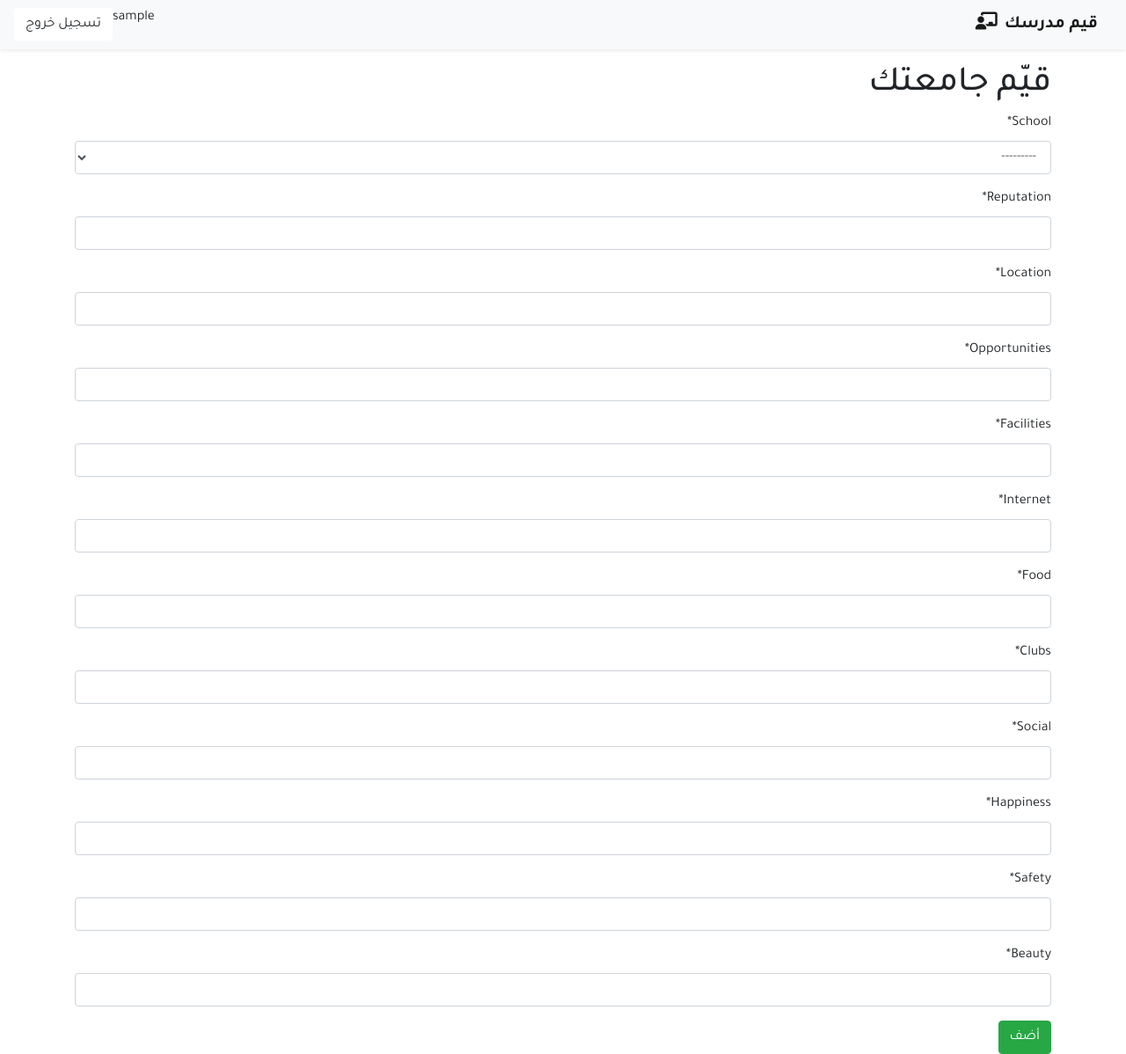
After one commit to MahmoudMousaHamad/profdjango, a Django app: page /rate_school in a window 1280 px wide. The commit adds this page. Shown: the whole page at 88% size. Run offline with Django 3.2, Linux system fonts and the light colour scheme; the visitor is signed in with stand-in values (Sample User, id 1); data that the repository does not hold is empty; some libraries are stand-ins or nearby versions.

Commit message:
added rating forms with user auth

```diff
--- a/profrate/admin.py
+++ b/profrate/admin.py
@@ -1,6 +1,7 @@
 from django.contrib import admin
-from .models import School, Prof
+from .models import School, Prof, SchoolRating
 
 # Register your models here.
 admin.site.register(School)
 admin.site.register(Prof)
+admin.site.register(SchoolRating)
--- a/profrate/forms.py
+++ b/profrate/forms.py
@@ -1,7 +1,7 @@
 from django import forms
 from django.contrib.auth.forms import UserCreationForm
 from django.contrib.auth.models import User
-from .models import Prof, School
+from .models import Prof, School, ProfRating, SchoolRating
 from django.forms import ModelForm
 
 # Add your forms here
@@ -25,3 +25,17 @@ class AddSchoolForm(ModelForm):
     class Meta:
         model = School
         exclude = ['created_date']
+
+
+class RateProf(ModelForm):
+    class Meta:
+        model = ProfRating
+        exclude = ['user', 'created_date',
+                   'comment', 'grade', 'likes_num', 'dislikes_num']
+
+
+class RateSchool(ModelForm):
+    class Meta:
+        model = SchoolRating
+        exclude = ['user', 'created_date',
+                   'comment', 'grade', 'likes_num', 'dislikes_num']
--- a/profrate/models.py
+++ b/profrate/models.py
@@ -91,10 +91,49 @@ class ProfRating(models.Model):
     textbook_req = models.BooleanField(default=True)
     comment = models.TextField()
     grade = models.CharField(max_length=1, choices=LETTER_GRADES)
-    likes_num = models.IntegerField(validators=[MinValueValidator(0)],)
-    dislikes_num = models.IntegerField(validators=[MinValueValidator(0)],)
+    likes_num = models.IntegerField(
+        validators=[MinValueValidator(0)], default=0)
+    dislikes_num = models.IntegerField(
+        validators=[MinValueValidator(0)], default=0)
 
     created_date = models.DateTimeField(default=timezone.now)
 
     def __str__(self):
-        return "Rating of " + self.prof.__str__ + " by " + self.user.__str__
+        return "Rating of " + self.prof.first_name + self.prof.last_name + " by " + self.user.username
+
+
+class SchoolRating(models.Model):
+    school = models.ForeignKey(School, on_delete=models.CASCADE)
+    user = models.ForeignKey(User, on_delete=models.CASCADE)
+    reputation = models.FloatField(
+        validators=[MinValueValidator(0.0), MaxValueValidator(5.0)],)
+    location = models.FloatField(
+        validators=[MinValueValidator(0.0), MaxValueValidator(5.0)],)
+    opportunities = models.FloatField(
+        validators=[MinValueValidator(0.0), MaxValueValidator(5.0)],)
+    facilities = models.FloatField(
+        validators=[MinValueValidator(0.0), MaxValueValidator(5.0)],)
+    internet = models.FloatField(
+        validators=[MinValueValidator(0.0), MaxValueValidator(5.0)],)
+    food = models.FloatField(
+        validators=[MinValueValidator(0.0), MaxValueValidator(5.0)],)
+    clubs = models.FloatField(
+        validators=[MinValueValidator(0.0), MaxValueValidator(5.0)],)
+    social = models.FloatField(
+        validators=[MinValueValidator(0.0), MaxValueValidator(5.0)],)
+    happiness = models.FloatField(
+        validators=[MinValueValidator(0.0), MaxValueValidator(5.0)],)
+    safety = models.FloatField(
+        validators=[MinValueValidator(0.0), MaxValueValidator(5.0)],)
+    beauty = models.FloatField(
+        validators=[MinValueValidator(0.0), MaxValueValidator(5.0)],)
+    comment = models.TextField()
+    grade = models.CharField(max_length=1, choices=LETTER_GRADES)
+    likes_num = models.IntegerField(
+        validators=[MinValueValidator(0)], default=0)
+    dislikes_num = models.IntegerField(
+        validators=[MinValueValidator(0)], default=0)
+    created_date = models.DateTimeField(default=timezone.now)
+
+    def __str__(self):
+        return "Rating of " + self.school.name + " by " + self.user.username
--- a/profrate/urls.py
+++ b/profrate/urls.py
@@ -1,9 +1,11 @@
 from django.urls import path, include
-from .views import index, addSchool, addProf, register
+from .views import index, addSchool, addProf, register, rateSchool, rateProf
 urlpatterns = [
     path('', index, name="index"),
     path('add_school', addSchool, name="addSchool"),
+    path('rate_school', rateSchool, name="rateSchool"),
     path('add_prof', addProf, name="addProf"),
+    path('rate_prof', rateProf, name="rateProf"),
     path('register', register, name="register"),
     path('', include("django.contrib.auth.urls")),
 ]
--- a/profrate/views.py
+++ b/profrate/views.py
@@ -1,7 +1,10 @@
 from django.shortcuts import render, redirect
 from django.http import HttpResponse
 from django.utils.translation import gettext as _
-from .forms import RegisterForm, AddSchoolForm, AddProfForm
+from .forms import RegisterForm, AddSchoolForm, AddProfForm, RateProf, RateSchool
+from django.contrib.auth.models import User
+from django.conf import settings
+
 
 # Create your views here.
 
@@ -28,25 +31,65 @@ def register(request):
 
 def addSchool(request):
     title = "أضف جامعة"
-    if (request.method == 'POST'):
-        school = AddSchoolForm(request.POST)
+    if (request.user.is_authenticated):
+        if (request.method == 'POST'):
+            school = AddSchoolForm(request.POST)
 
-        if school.is_valid():
-            school.save()
-            return redirect('/')
-    elif request.method == 'GET':
-        school = AddSchoolForm()
-        return render(request, 'school/add-school.html', context={'title': title, 'school': school})
+            if school.is_valid():
+                school.save()
+                return redirect('/')
+
+        elif request.method == 'GET':
+            school = AddSchoolForm()
+            return render(request, 'school/add-school.html', context={'title': title, 'school': school})
+    else:
+        return redirect('%s?next=%s' % (settings.LOGIN_URL, request.path))
 
 
 def addProf(request):
     title = "أضف مدرس"
-    if (request.method == 'POST'):
-        school = AddProfForm(request.POST)
+    if (request.user.is_authenticated):
+        if (request.method == 'POST'):
+            school = AddProfForm(request.POST)
 
-        if school.is_valid():
-            school.save()
-            return redirect('/')
-    elif request.method == 'GET':
-        prof = AddProfForm()
-        return render(request, 'prof/add-prof.html', context={'title': title, 'form': prof})
+            if school.is_valid():
+                school.save()
+                return redirect('/')
+
+        elif request.method == 'GET':
+            prof = AddProfForm()
+            return render(request, 'prof/add-prof.html', context={'title': title, 'form': prof})
+    else:
+        return redirect('%s?next=%s' % (settings.LOGIN_URL, request.path))
+
+
+def rateProf(request):
+    if (request.user.is_authenticated):
+        title = "قيّم مدرسك"
+        if (request.method == 'POST'):
+            rating = RateProf(request.POST)
+            rating.instance.user = User.objects.get(id=request.user.id)
+            if(rating.is_valid()):
+                rating.save()
+                return redirect('/')
+        else:
+            rating = RateProf()
+            return render(request, 'prof/rate_prof.html', context={'title': title, 'form': rating})
+    else:
+        return redirect('%s?next=%s' % (settings.LOGIN_URL, request.path))
+
+
+def rateSchool(request):
+    if (request.user.is_authenticated):
+        title = "قيّم جامعتك"
+        if (request.method == 'POST'):
+            rating = RateSchool(request.POST)
+            rating.instance.user = User.objects.get(id=request.user.id)
+            if(rating.is_valid()):
+                rating.save()
+                return redirect('/')
+        else:
+            rating = RateSchool()
+            return render(request, 'school/rate_school.html', context={'title': title, 'form': rating})
+    else:
+        return redirect('%s?next=%s' % (settings.LOGIN_URL, request.path))
--- a/ratingsite/settings.py
+++ b/ratingsite/settings.py
@@ -143,6 +143,6 @@ STATICFILES_DIRS = [
 STATIC_URL = '/static/'
 
 CRISPY_TEMPLATE_PACK = "bootstrap4"
-
+LOGIN_URL = '/login'
 LOGIN_REDIRECT_URL = "/"
 LOGOUT_REDIRECT_URL = "/"
--- a/static/index/index.css
+++ b/static/index/index.css
@@ -28,7 +28,8 @@ button, label{
     text-align: right;
 }
 
-.username-holder{
-    margin: 0 0 0 5px;
-    color:gray;
+.login-countainer {
+    margin-top: 50px;
+    margin-left: auto;
+    margin-right: auto;
 }
--- a/templates/index/index.html
+++ b/templates/index/index.html
@@ -28,12 +28,13 @@
 </form>
 <br>
 <br>
+{% if request.user.is_authenticated %}
 <div class="col-sm-5">
     <a href="{% url 'addProf'%}" class="btn btn-outline-dark btn-lg btn-block"><i
             class="fas fa-chalkboard-teacher ml-3"></i>اضف مدرس</a>
     <a href="{% url 'addSchool'%}" class="btn btn-success btn-lg btn-block"> <i class="fas fa-university ml-3"></i>اضف
         جامعة</a>
 </div>
-
+{% endif %}
 
 {%endblock%}
--- /dev/null
+++ b/templates/school/rate_school.html
@@ -0,0 +1,13 @@
+{% extends 'base.html'%}
+{% block title%} {{title}} {% endblock %}
+
+{% load crispy_forms_tags %}
+
+{%block body%}
+<h1 class="formTitle">{{title}}</h1>
+<form method="POST" class="form-group">
+    {% csrf_token %}
+    {{ form|crispy  }}
+    <button type="submit" class="btn btn-success">أضف</button>
+</form>
+{% endblock %}
```
Also changed, not shown: templates/prof/rate_prof.html (added, +13 -0 lines), templates/registration/login.html (+6 -4 lines), profrate/migrations/0002_schoolrating.py (added).
